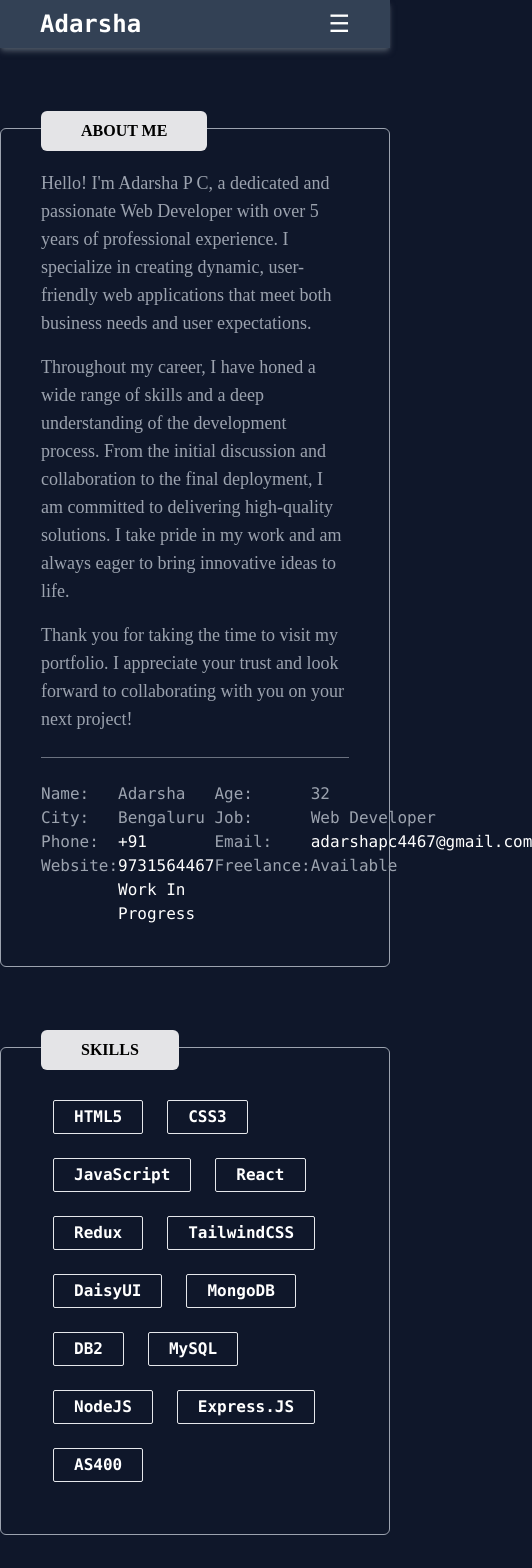
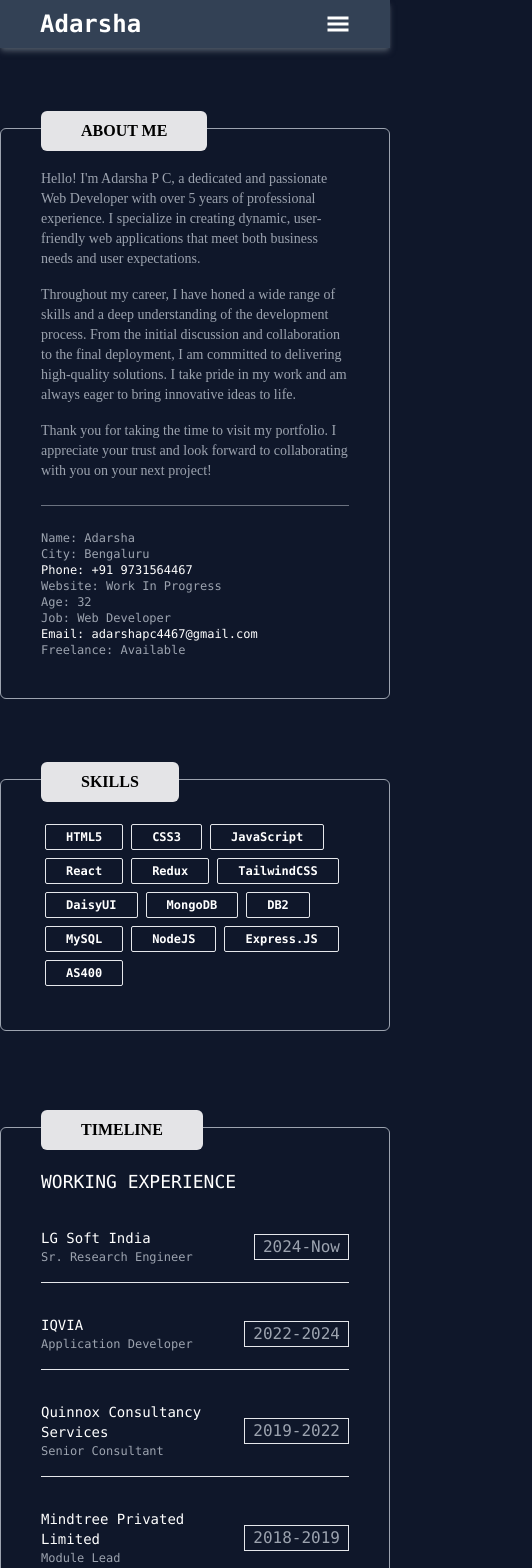
Before and after one commit to AdarshaCoding/adarsha-portfolio, a React (Vite) app: page /about in a window 390 px wide. Shown: the top 1568 px of the page, 532 px wide, since content can reach past the window. Built offline with nearby package versions, Linux system fonts and the light colour scheme.

Commit message:
Updated Responsive Design

```diff
--- a/src/components/BlogCard.jsx
+++ b/src/components/BlogCard.jsx
@@ -13,13 +13,15 @@ const BlogCard = ({ blog }) => {
         className="flex justify-between cursor-pointer"
         onClick={() => handleHeaderClick(blog.id)}
       >
-        <h2 className="text-lg mb-3 font-semibold">{blog.title}</h2>
+        <h2 className="text-xs md:text-sm lg:text-md mb-3 font-semibold">
+          {blog.title}
+        </h2>
         <div className="cursor-pointer">
           {activeIndex === null ? <SlArrowDown /> : <SlArrowUp />}
         </div>
       </div>
       {activeIndex === blog.id && (
-        <div className="text-sm relative text-gray-400">
+        <div className="text-xs md:text-sm lg:text-md relative text-gray-400">
           <div className="mb-5">{blog.description}</div>
           <a
             href={blog.blogLink}
--- a/src/components/Header.jsx
+++ b/src/components/Header.jsx
@@ -1,4 +1,6 @@
 import { useState } from "react";
+import { GiHamburgerMenu } from "react-icons/gi";
+import { RiCloseLargeLine } from "react-icons/ri";
 import { Link, useLocation } from "react-router-dom";
 
 const Title = () => {
@@ -88,7 +90,15 @@ const Header = () => {
         </nav>
         {/* Mobile Menu Button */}
         <button className="md:hidden text-white" onClick={toggleMenu}>
-          <span className="text-2xl">☰</span>
+          {isMobileMenuOpen ? (
+            <span className="text-2xl">
+              <RiCloseLargeLine />
+            </span>
+          ) : (
+            <span className="text-2xl">
+              <GiHamburgerMenu />
+            </span>
+          )}
         </button>
       </div>
       {isMobileMenuOpen && (
@@ -97,7 +107,7 @@ const Header = () => {
             <li>
               <Link
                 to={"/"}
-                className={`font-semibold ${
+                className={`font-semibold  ${
                   location.pathname === "/"
                     ? "border-b-2 border-slate-200 pb-[1px]"
                     : ""
--- a/src/components/ProjectCard.jsx
+++ b/src/components/ProjectCard.jsx
@@ -2,13 +2,13 @@ import React from "react";
 
 const ProjectCard = ({ project }) => {
   return (
-    <div className="w-full m-2 p-2 font-inter my-4 ">
+    <div className="w-full m-2 p-2 font-inter my-4">
       <div className="grid grid-flow-row gap-3 w-full">
-        <h2 className="text-xl text-orange-400 font-bold">
+        <h2 className="text-sm md:text-xl text-orange-400 font-bold">
           {project.id}. {project.title}
         </h2>
-        <p className="text-sm">{project.description}</p>
-        <h2 className="bg-zinc-50 w-36 text-black text-md font-semibold text-center">
+        <p className="text-xs md:text-sm">{project.description}</p>
+        <h2 className="bg-zinc-50 w-36 text-black text-xs md:text-sm font-semibold text-center">
           User-Friendly UI
         </h2>
         <ul className="text-sm">
@@ -19,10 +19,10 @@ const ProjectCard = ({ project }) => {
           ))}
         </ul>
         <div className="">
-          <h2 className="bg-zinc-50 w-36 text-black text-sm font-semibold text-center">
+          <h2 className="bg-zinc-50 w-36 text-black text-xs md:text-sm font-semibold text-center">
             Technologies
           </h2>
-          <div className="flex flex-wrap items-center gap-4 ml-10">
+          <div className="flex flex-wrap items-center gap-2 md:gap-4 ml-10">
             {project.technologiesUsed.map((tech, idx) => (
               <h2
                 key={idx}
--- a/src/components/SkillCard.jsx
+++ b/src/components/SkillCard.jsx
@@ -3,7 +3,7 @@ import React from "react";
 const SkillCard = ({ skill }) => {
   return (
     <div className="">
-      <h2 className=" border m-3 p-1 px-5 font-bold font-mono text-center rounded-sm">
+      <h2 className=" border m-1 md:m-3 p-1 px-5 font-bold font-mono text-center rounded-sm">
         {skill}
       </h2>
     </div>
--- a/src/pages/About.jsx
+++ b/src/pages/About.jsx
@@ -12,45 +12,28 @@ const About = () => {
           ABOUT ME
         </h2>
         {aboutData.about.map((item, idx) => (
-          <p key={idx} className="text-gray-400 text-lg mb-4">
+          <p key={idx} className="text-gray-400 text-sm md:text-lg mb-4">
             {item}
           </p>
         ))}
         <hr className="my-6 mx-auto border-gray-500" />
-        <div className="grid grid-flow-col text-gray-400 font-mono">
-          <div className="grid grid-flow-col">
-            <div className="">
-              <h2>Name:</h2>
-              <h2>City:</h2>
-              <h2>Phone:</h2>
-              <h2>Website:</h2>
-            </div>
-            <div>
-              <h2>{aboutData.name}</h2>
-              <h2>{aboutData.city}</h2>
-              <h2 className="text-white cursor-pointer hover:underline underline-offset-4">
-                {aboutData.phone}
-              </h2>
-              <h2 className="text-white cursor-pointer hover:underline underline-offset-4">
-                {aboutData.website}
-              </h2>
-            </div>
+        <div className="grid grid-flow-row lg:grid-flow-col text-gray-400 font-mono text-xs md:text-lg">
+          <div className="">
+            <h2>Name: {aboutData.name}</h2>
+            <h2>City: {aboutData.city}</h2>
+            <h2 className="text-white cursor-pointer hover:underline underline-offset-4">
+              Phone: {aboutData.phone}
+            </h2>
+            <h2>Website: {aboutData.website}</h2>
           </div>
-          <div className="grid grid-flow-col">
-            <div>
-              <h2>Age:</h2>
-              <h2>Job:</h2>
-              <h2>Email:</h2>
-              <h2>Freelance:</h2>
-            </div>
-            <div>
-              <h2>{calculateAge(aboutData.dob)}</h2>
-              <h2>{aboutData.job}</h2>
-              <h2 className="text-white cursor-pointer hover:underline underline-offset-4">
-                {aboutData.email}
-              </h2>
-              <h2>{aboutData.freelance}</h2>
-            </div>
+
+          <div className="">
+            <h2>Age: {calculateAge(aboutData.dob)} </h2>
+            <h2>Job: {aboutData.job}</h2>
+            <h2 className="text-white cursor-pointer hover:underline underline-offset-4">
+              Email: {aboutData.email}
+            </h2>
+            <h2>Freelance: {aboutData.freelance}</h2>
           </div>
         </div>
       </div>
@@ -58,7 +41,7 @@ const About = () => {
         <h2 className="font-semibold text-black absolute top-[-18px] bg-zinc-200 p-2 px-10 rounded-md">
           SKILLS
         </h2>
-        <div className="flex flex-wrap">
+        <div className="flex flex-wrap text-xs md:text-lg">
           {skills.map((skill) => (
             <SkillCard key={skill.id} skill={skill.title} />
           ))}
@@ -69,7 +52,7 @@ const About = () => {
           TIMELINE
         </h2>
 
-        <div className="grid grid-flow-col text-gray-400 font-mono">
+        <div className="grid grid-flow-row lg:grid-flow-col text-gray-400 font-mono">
           <div className="grid grid-flow-col">
             <div>
               <h2 className="text-white text-lg">WORKING EXPERIENCE</h2>
@@ -115,7 +98,7 @@ const About = () => {
           </div>
         </div>
         <Link to="/projects">
-          <button className="p-2 font-mono font-bold absolute  bg-slate-600 right-5 bottom-5 rounded-md hover:text-orange-500">
+          <button className="p-2 text-xs md:text-[15px] font-mono font-bold absolute bg-slate-600 right-5 bottom-5 rounded-md hover:text-orange-500">
             Explore My Projects!
           </button>
         </Link>
@@ -123,7 +106,7 @@ const About = () => {
 
       <div className="my-10">
         <a href="/Adarsha_PC_Resume.pdf" download>
-          <button className="p-2 px-5 rounded-md font-mono text-md font-bold hover:text-orange-500 bg-slate-600">
+          <button className="p-2 px-5 text-xs md:text-lg rounded-md font-mono text-md font-bold hover:text-orange-500 bg-slate-600">
             Download Resume
           </button>
         </a>
--- a/src/pages/Blogs.jsx
+++ b/src/pages/Blogs.jsx
@@ -15,7 +15,7 @@ const Blogs = () => {
         ))}
       </div>
       <Link to="/contact">
-        <button className="p-2 font-mono absolute bg-slate-600 right-5 bottom-2 rounded-md  hover:text-orange-500 ">
+        <button className="p-2 text-xs md:text-[15px] font-bold font-mono absolute bg-slate-600 right-5 bottom-2 rounded-md  hover:text-orange-500 ">
           To Connect With Me!
         </button>
       </Link>
--- a/src/pages/Contact.jsx
+++ b/src/pages/Contact.jsx
@@ -64,7 +64,7 @@ const Contact = () => {
         </h2>
         <form
           onSubmit={(e) => e.preventDefault()}
-          className="w-3/4 mx-auto font-inter text-[15px] mt-2"
+          className="w-3/4 mx-auto font-inter text-xs md:text-sm  mt-2"
         >
           <div className="flex flex-wrap gap-4 ">
             <input
@@ -101,7 +101,7 @@ const Contact = () => {
               className="p-2 mt-3 outline-none bg-slate-50 text-black w-full h-44 border border-gray-300 rounded-sm "
               placeholder="Enter your message here..."
             ></textarea>
-            <p className="text-red-600 font-inconsolata text-lg my-1 font-semibold">
+            <p className="text-red-600 font-inconsolata text-sm md:text-lg my-1 font-semibold">
               {showMessage}
             </p>
             <button
--- a/src/pages/Projects.jsx
+++ b/src/pages/Projects.jsx
@@ -14,7 +14,7 @@ const Projects = () => {
         ))}
       </div>
       <Link to="/blogs">
-        <button className="p-2 font-mono absolute  bg-slate-600 right-5 bottom-2 rounded-md hover:text-orange-500">
+        <button className="p-2 text-xs md:text-[15px] font-bold font-mono absolute  bg-slate-600 right-5 bottom-2 rounded-md hover:text-orange-500">
           Explore My Blogs!
         </button>
       </Link>
```
Also changed, not shown: src/pages/Home.jsx (+7 -7 lines), 1 other file (tests, documents, lock files or other folders).
